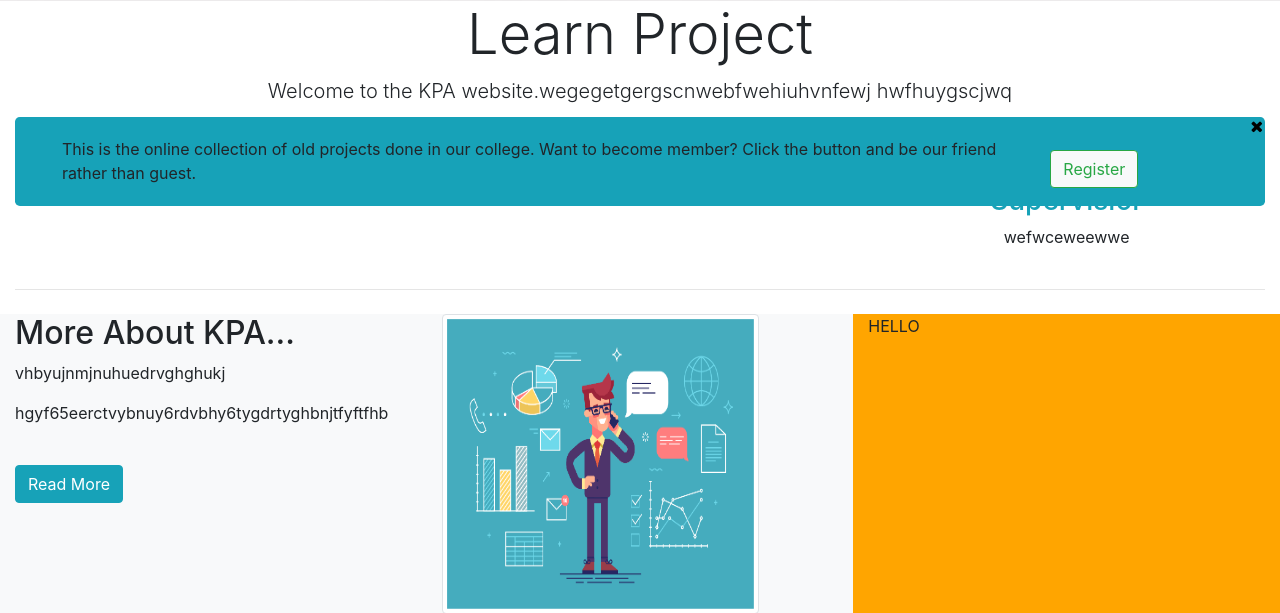
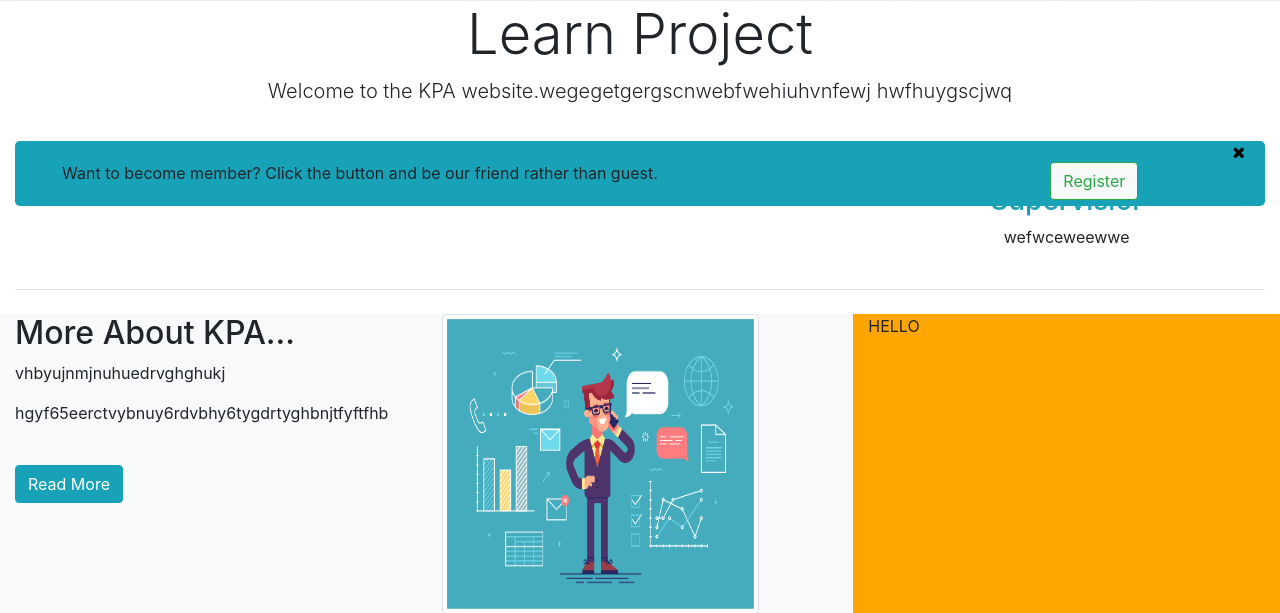
Before and after one commit to Rimpahang/Project-II, a PHP site: page / in a window 1280 px wide; the page is wider, and only the part inside the window is pictured. Shown: the part 562-1175 px from the top of that part. Run offline with PHP 8.4, Linux system fonts and the light colour scheme; some libraries are stand-ins or nearby versions.

Commit message:
Update index.php

```diff
--- a/index.php
+++ b/index.php
@@ -89,12 +89,12 @@
 			<div class="container-fluid fixed-bottom reg">
 				<div class="container-fluid fixed-bottom reg jumbotron d-md-flex justify-content-center align-items-center position-relative bg-info">
 					<div class="col-xs-12 col-sm-12 col-md-9 col-lg-9 col-xl-10">
-						<p class="para">This is the online collection of old projects done in our college. Want to become member? Click the button and be our friend rather than guest.</ p>
+						<p class="para">Want to become member? Click the button and be our friend rather than guest.</p>
                     </div>
                     <div class="col-xs-12 col-sm-12 col-md-2 col-lg-2 col-xl-2 d-inline-block">
                         <a href="#"><button type="button" class="btn btn-outline-success btn-light">Register</button></a>
                     </div>
-                    <div class="fa fa-times position-absolute" id="reg-cross" style="color: black; right: 2px; top: 1px;"></div>
+                    <div class="fa fa-times position-absolute" id="reg-cross" style="color: black; right: 20px; top: 3px;"></div>
 
                 </div>
             </div>
```
